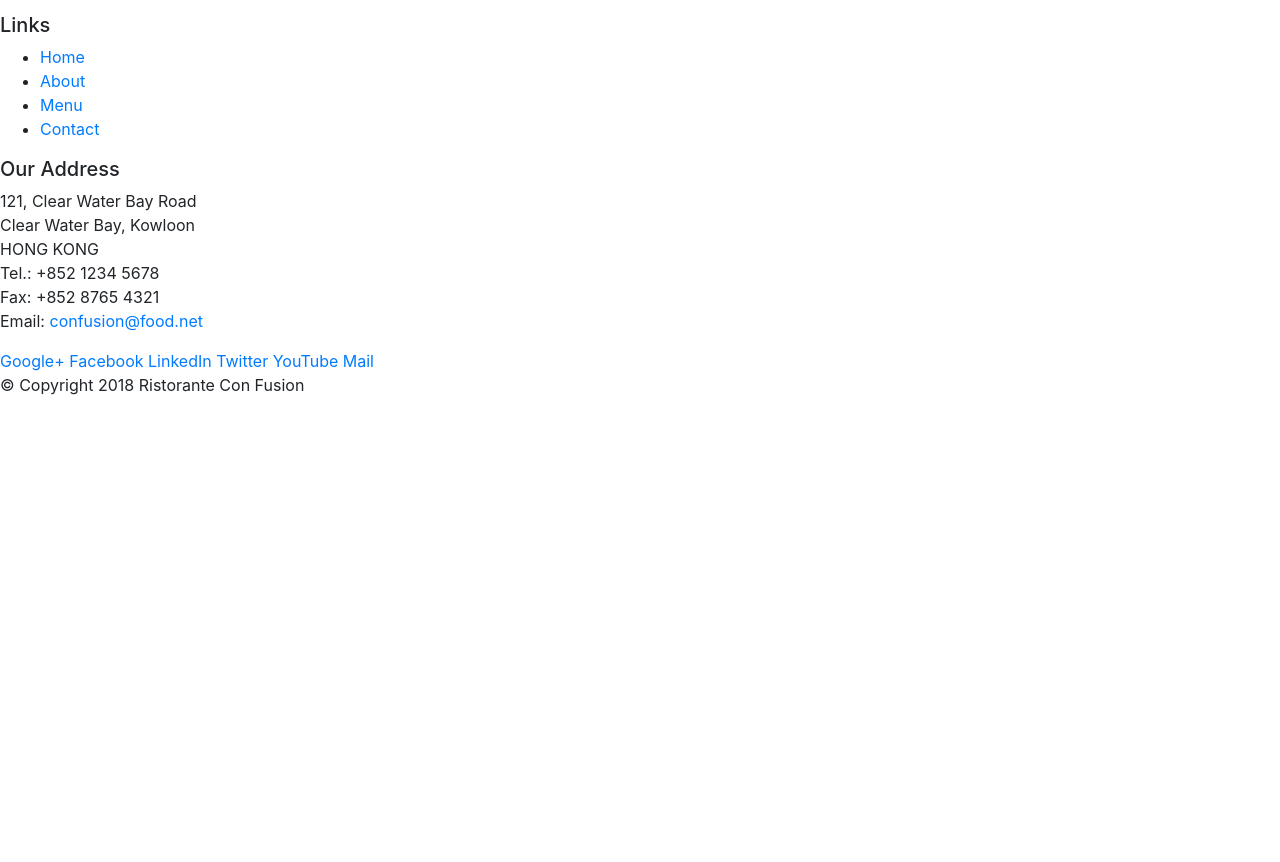
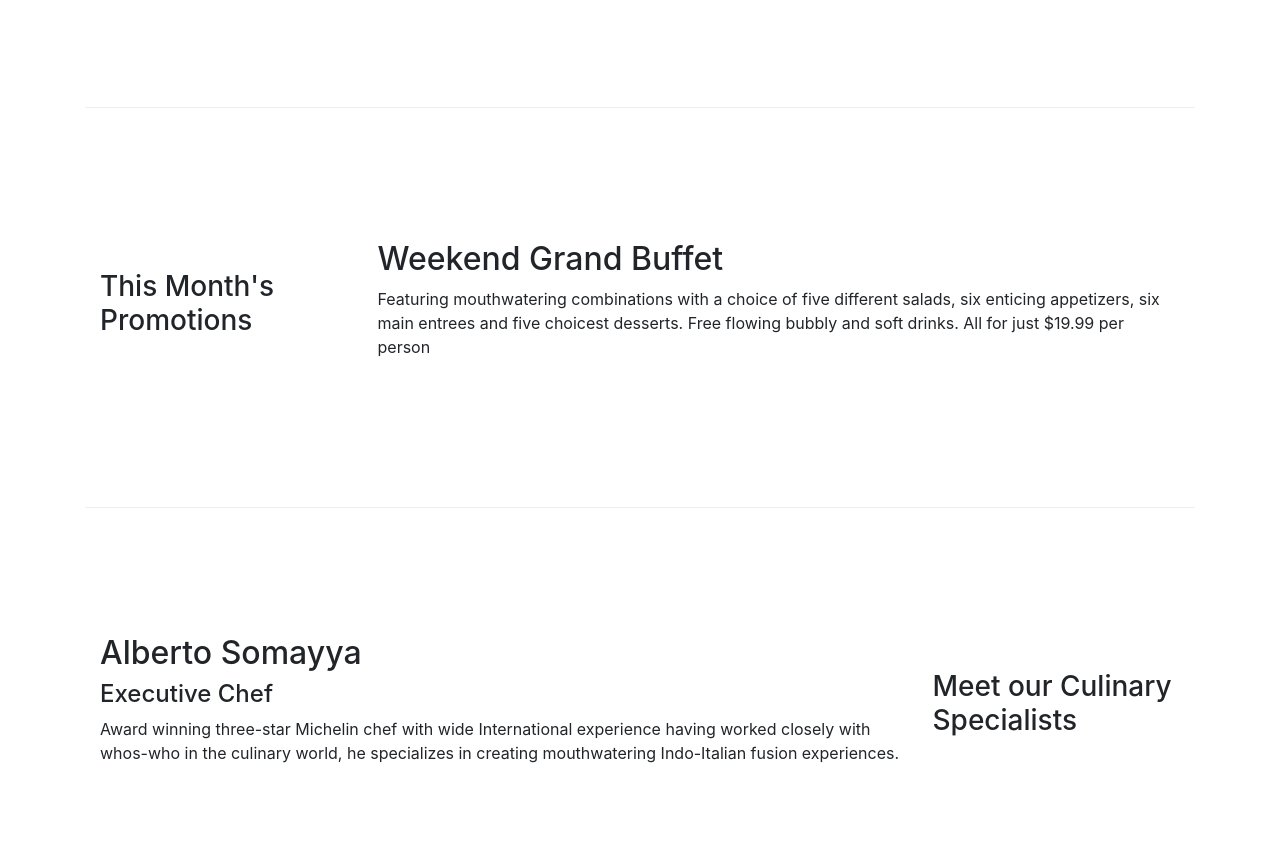
Before and after one commit to hotwax2016/conFusion, a website: page index.html in a window 1280 px wide. Shown: the part 576-1438 px from the top of the page. Before the commit the page ends 989 px from the top, so only its background shows below. Drawn offline with nearby package versions, Linux system fonts and the light colour scheme.

Commit message:
Bootstrap grid part 1

```diff
--- /dev/null
+++ b/css/styles.css
@@ -0,0 +1,30 @@
+.row-header {
+    margin: 0px auto;
+    padding: 0px auto;
+}
+
+.row-content {
+    margin: 0px auto;
+    padding: 50px 0px 50px 0px;
+    border-bottom: 1px ridge;
+    min-height: 400px;
+}
+
+.footer {
+    background-color:  #D1C4E9;
+    margin: 0px auto;
+    padding: 20px 0px 20px 0px;
+}
+
+.jumbotron {
+    padding:70px 30px 70px 30px;
+    margin:0px auto;
+    background: #9575CD ;
+    color:floralwhite;
+}
+
+address{
+    font-size:80%;
+    margin:0px;
+    color:#0f0f0f;
+}
--- a/index.html
+++ b/index.html
@@ -3,39 +3,41 @@
 
 <head>
 
+    <!-- Required meta tags always come first -->
     <meta charset="utf-8">
     <meta name="viewport" content="width=device-width, initial-scale=1, shrink-to-fit=no">
     <meta http-equiv="x-ua-compatible" content="ie=edge">
 
     <!-- Bootstrap CSS -->
     <link rel="stylesheet" href="node_modules/bootstrap/dist/css/bootstrap.min.css">
+    <link rel="stylesheet" href="css/styles.css">
 
     <title>Ristorante Con Fusion</title>
 </head>
 
 <body>
 
-  <header>
-        <div>
-            <div>
-                <div>
+    <header class="jumbotron">
+        <div class="container">
+            <div class="row row-header">
+                <div class="col-12 col-sm-6">
                     <h1>Ristorante con Fusion</h1>
                     <p>
                         We take inspiration from the World's best cuisines, and create a unique fusion experience. Our lipsmacking creations will tickle your culinary senses!
                     </p>
-                </div>
+                </div class="col-12 col-sm">
                 <div>
                 </div>
             </div>
         </div>
     </header>
 
-    <div>
-        <div>
-            <div>
+    <div class="container">
+        <div class="row row-content align-items-center">
+            <div class="col-12 col-sm-4 col-md-3 align-items-center order-sm-last">
                 <h3>Our Lipsmacking Culinary Creations</h3>
             </div>
-            <div>
+            <div class="col col-sm col-md order-sm-first">
                 <h2>Uthappizza</h2>
                 <p>
                     A unique combination of Indian Uthappam (pancake) and Italian pizza, topped with Cerignola olives, ripe vine cherry tomatoes, Vidalia onion, Guntur chillies and Buffalo Paneer.
@@ -44,11 +46,11 @@
       </div>
 
 
-      <div>
-            <div>
+      <div class="row row-content align-items-center">
+            <div class="col-12 col-sm-4 col-md-3 align-items-center">
                 <h3>This Month's Promotions</h3>
             </div>
-            <div>
+            <div class="col col-sm col-md">
                 <h2>Weekend Grand Buffet</h2>
                 <p>
                     Featuring mouthwatering combinations with a choice of five different salads, six enticing appetizers, six main entrees and five choicest desserts. Free flowing bubbly and soft drinks. All for just $19.99 per person
@@ -56,11 +58,11 @@
             </div>
       </div>
 
-      <div>
-            <div>
+      <div class="row row-content align-items-center">
+            <div class="col-12 col-sm-4 col-md-3 align-items-center order-sm-last">
                 <h3>Meet our Culinary Specialists</h3>
             </div>
-            <div>
+            <div class="col col-sm col-md order-sm-first">
                 <h2>Alberto Somayya</h2>
                 <h4>Executive Chef</h4>
                 <p>
@@ -70,19 +72,19 @@
         </div>
     </div>
 
-    <footer>
-        <div>
-            <div>
-                <div>
+    <footer class="footer">
+        <div class="container">
+            <div class="row">
+                <div class="col-4 offset-1 col-sm-2">
                     <h5>Links</h5>
-                    <ul>
+                    <ul class="list-unstyled">
                         <li><a href="#">Home</a></li>
                         <li><a href="#">About</a></li>
                         <li><a href="#">Menu</a></li>
                         <li><a href="#">Contact</a></li>
                     </ul>
                 </div>
-                <div>
+                <div class="col-7 col-sm-5">
                     <h5>Our Address</h5>
                     <address>
 		              121, Clear Water Bay Road<br>
@@ -93,8 +95,8 @@
 		              Email: <a href="mailto:confusion@food.net">confusion@food.net</a>
 		           </address>
                 </div>
-                <div>
-                    <div>
+                <div class="col-12 col-sm-4">
+                    <div class="text-center">
                         <a href="http://google.com/+">Google+</a>
                         <a href="http://www.facebook.com/profile.php?id=">Facebook</a>
                         <a href="http://www.linkedin.com/in/">LinkedIn</a>
@@ -104,8 +106,8 @@
                     </div>
                 </div>
            </div>
-           <div>
-                <div>
+           <div class="row justify-content-center">
+                <div class="col-auto">
                     <p>© Copyright 2018 Ristorante Con Fusion</p>
                 </div>
            </div>
```
Lines whose indentation alone changed are shown as unchanged.
